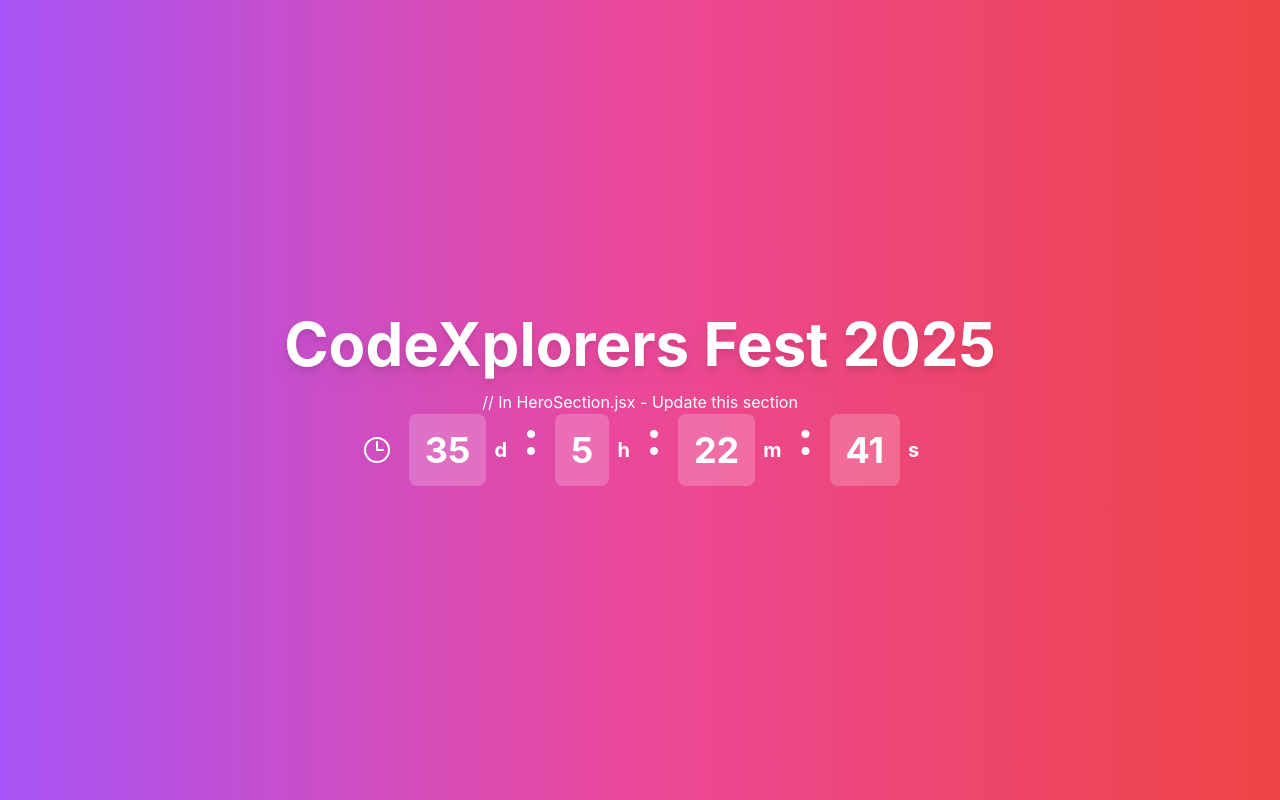
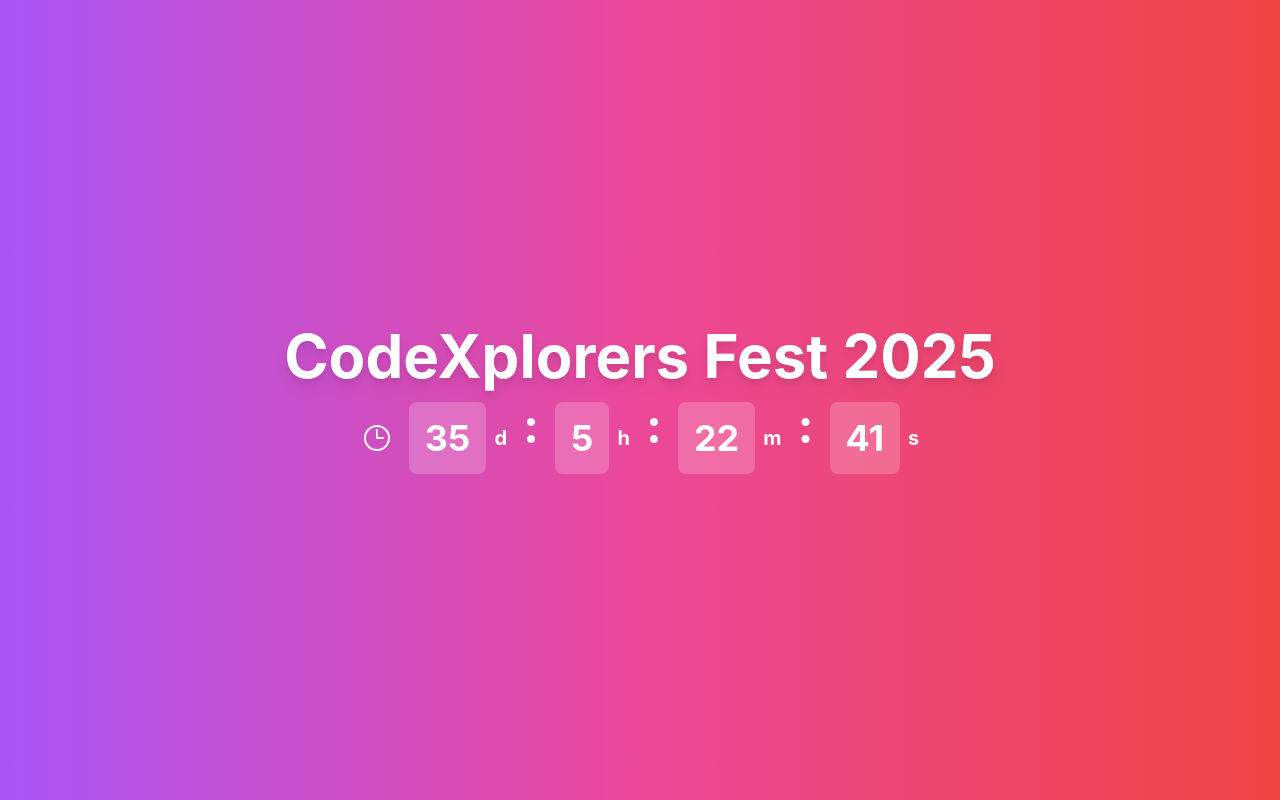
Before and after one commit to theabhishekbhujang/codexplorers_fest, a React (Vite) app in the folder client/: page / in a window 1280 px wide. Shown: the top 800 px of the page. Built offline with nearby package versions, Linux system fonts and the light colour scheme.

Commit message:
Update HeroSection.jsx

```diff
--- a/client/src/components/HeroSection.jsx
+++ b/client/src/components/HeroSection.jsx
@@ -87,7 +87,6 @@ const HeroSection = () => {
           <h1 className="text-3xl md:text-5xl lg:text-6xl font-bold mb-2 md:mb-4 drop-shadow-lg px-2">
             CodeXplorers Fest 2025
           </h1>
-          // In HeroSection.jsx - Update this section
 <div className="flex flex-row items-center justify-center gap-2 md:gap-4 text-sm md:text-lg">
   <ClockIcon className="w-5 h-5 md:w-8 md:h-8" />
   <AnimatePresence mode="wait">
```
